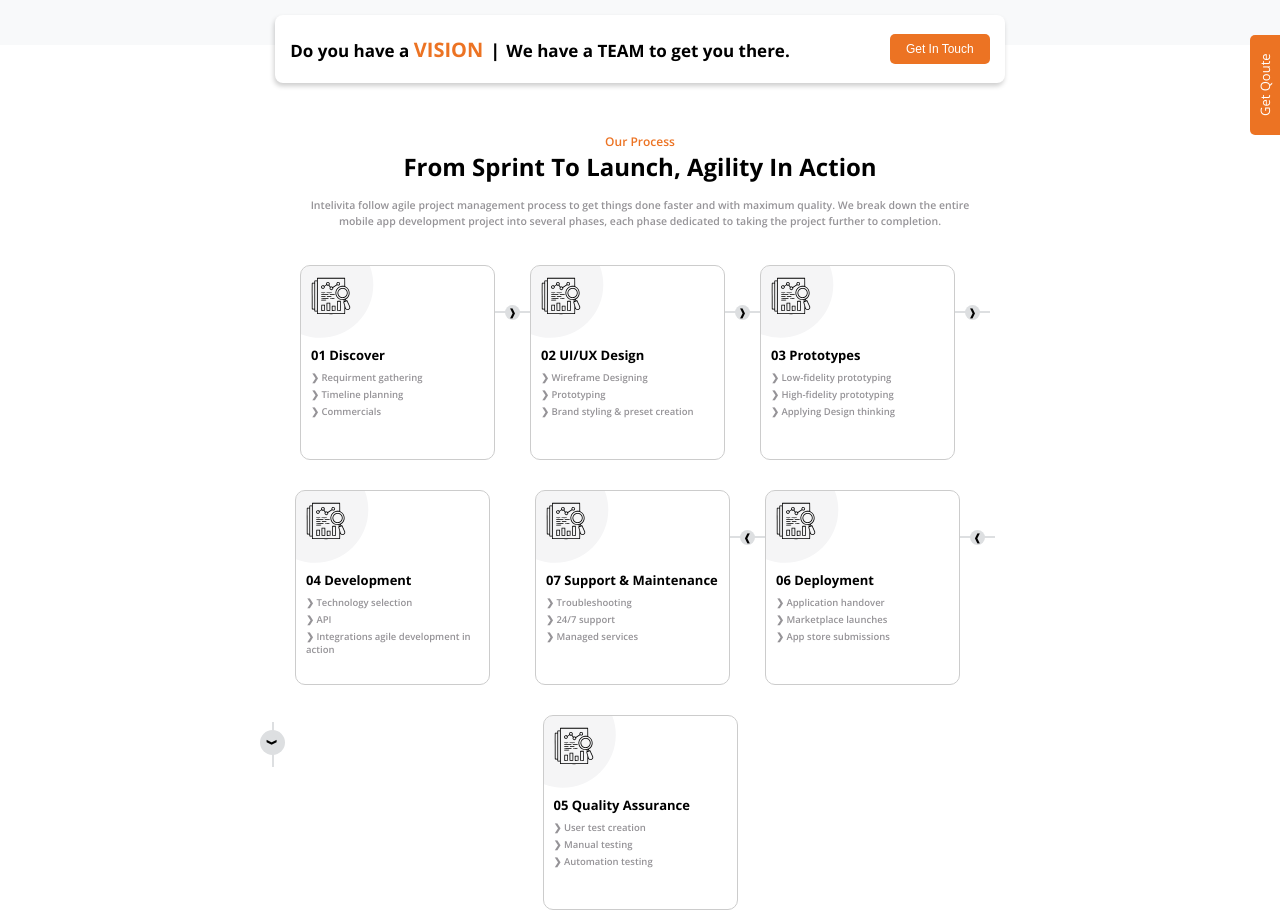
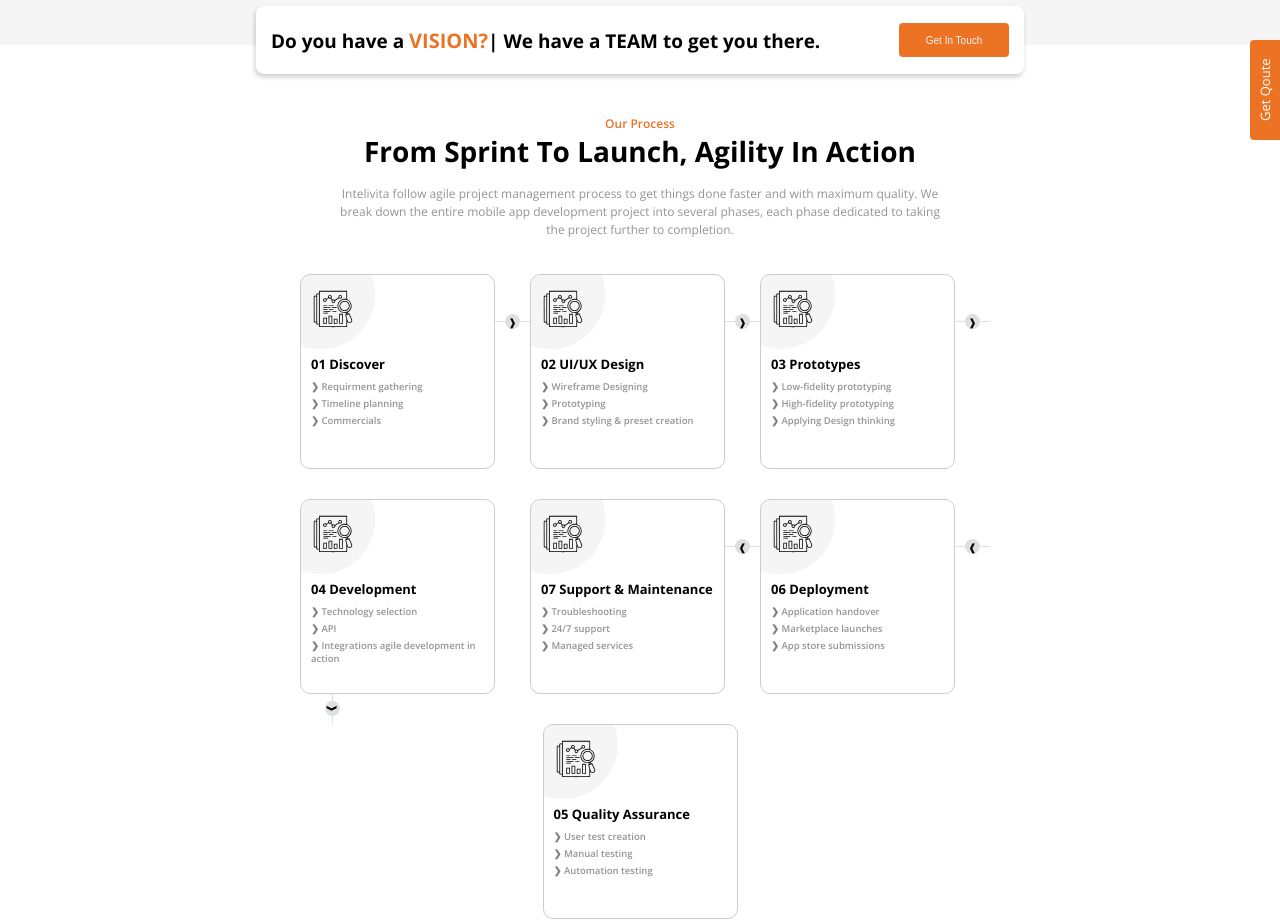
Before and after one commit to AbdelwahabTop/alexapps-task, a plain HTML site: page index.html in a window 1280 px wide. Drawn offline with nearby package versions, Linux system fonts and the light colour scheme; a script that the page names is missing.

Commit message:
Refactor some code

```diff
--- a/index.html
+++ b/index.html
@@ -17,7 +17,7 @@
       <div class="qoute">Get Qoute</div>
       <div class="alert">
         <div class="alert__content">
-          Do you have a <span class="orange">VISION</span> &#10072; We have a TEAM to
+          Do you have a <span class="orange">VISION?</span>| We have a TEAM to
           get you there.
         </div>
         <button class="alert__btn">Get In Touch</button>
@@ -50,13 +50,13 @@
                 <div class="card__text">
                 <h2 class="card__title">01 Discover</h2>
                 <p class="card__info">
-                    &#10095; Requirment gathering
+                   <span class="info_arrow">&#10095;</span> Requirment gathering
                 </p>
                 <p class="card__info">
-                    &#10095; Timeline planning
+                    <span class="info_arrow">&#10095;</span> Timeline planning
                 </p>
                 <p class="card__info">
-                    &#10095; Commercials
+                    <span class="info_arrow">&#10095;</span> Commercials
                 </p>
                 </div>
             </div>
@@ -75,13 +75,13 @@
                 <div class="card__text">
                 <h2 class="card__title">02 UI/UX Design</h2>
                 <p class="card__info">
-                    &#10095; Wireframe Designing
+                    <span class="info_arrow">&#10095;</span> Wireframe Designing
                 </p>
                 <p class="card__info">
-                    &#10095; Prototyping
+                    <span class="info_arrow">&#10095;</span> Prototyping
                 </p>
                 <p class="card__info">
-                    &#10095; Brand styling &  preset creation
+                    <span class="info_arrow">&#10095;</span> Brand styling &  preset creation
                 </p>
                 </div>
             </div>
@@ -100,13 +100,13 @@
                 <div class="card__text">
                 <h2 class="card__title">03 Prototypes</h2>
                 <p class="card__info">
-                    &#10095; Low-fidelity prototyping
+                    <span class="info_arrow">&#10095;</span> Low-fidelity prototyping
                 </p>
                 <p class="card__info">
-                    &#10095; High-fidelity prototyping
+                    <span class="info_arrow">&#10095;</span> High-fidelity prototyping
                 </p>
                 <p class="card__info">
-                    &#10095; Applying Design thinking
+                    <span class="info_arrow">&#10095;</span> Applying Design thinking
                 </p>
                 </div>
             </div>
@@ -124,13 +124,13 @@
                 <div class="card__text">
                 <h2 class="card__title">04 Development</h2>
                 <p class="card__info">
-                    &#10095; Technology selection
+                    <span class="info_arrow">&#10095;</span> Technology selection
                 </p>
                 <p class="card__info">
-                    &#10095; API
+                    <span class="info_arrow">&#10095;</span> API
                 </p>
                 <p class="card__info">
-                    &#10095; Integrations agile development in action
+                    <span class="info_arrow">&#10095;</span> Integrations agile development in action
                 </p>
                 </div>
             </div>
@@ -148,13 +148,13 @@
                 <div class="card__text">
                 <h2 class="card__title">07 Support & Maintenance</h2>
                 <p class="card__info">
-                    &#10095; Troubleshooting
+                    <span class="info_arrow">&#10095;</span> Troubleshooting
                 </p>
                 <p class="card__info">
-                    &#10095; 24/7 support
+                    <span class="info_arrow">&#10095;</span> 24/7 support
                 </p>
                 <p class="card__info">
-                    &#10095; Managed services
+                    <span class="info_arrow">&#10095;</span> Managed services
 
                 </p>
                 </div>
@@ -173,13 +173,13 @@
                 <div class="card__text">
                 <h2 class="card__title">06 Deployment</h2>
                 <p class="card__info">
-                    &#10095; Application handover
+                    <span class="info_arrow">&#10095;</span> Application handover
                 </p>
                 <p class="card__info">
-                    &#10095; Marketplace launches
+                    <span class="info_arrow">&#10095;</span> Marketplace launches
                 </p>
                 <p class="card__info">
-                    &#10095; App store submissions
+                    <span class="info_arrow">&#10095;</span> App store submissions
                 </p>
                 </div>
             </div>
@@ -198,13 +198,13 @@
                 <div class="card__text">
                 <h2 class="card__title">05 Quality Assurance</h2>
                 <p class="card__info">
-                    &#10095; User test creation
+                    <span class="info_arrow">&#10095;</span> User test creation
                 </p>
                 <p class="card__info">
-                    &#10095; Manual testing
+                    <span class="info_arrow">&#10095;</span> Manual testing
                 </p>
                 <p class="card__info">
-                    &#10095; Automation testing
+                    <span class="info_arrow">&#10095;</span> Automation testing
                 </p>
                 </div>
             </div>
--- a/style.css
+++ b/style.css
@@ -30,7 +30,7 @@ main {
 }
 
 .gray {
-  background-color: #f8f9fa;
+  background-color: var(--transparent-color);
   width: 100%;
   height: 45px;
 }
@@ -40,19 +40,19 @@ main {
   transform: rotate(180deg);
   width: 30px;
   height: 100px;
-  background-color: #ec7323;
+  background-color: var(--secondary-color);
   padding: 5px;
 
   position: absolute;
-  top: 35px;
+  top: 40px;
   right: 0;
 
   display: flex;
   justify-content: center;
   align-items: center;
   color: white;
-  border-top-right-radius: 5px;
-  border-bottom-right-radius: 5px;
+  border-top-right-radius: 4px;
+  border-bottom-right-radius: 4px;
   cursor: pointer;
 
   font-size: 13px;
@@ -62,35 +62,36 @@ main {
   display: flex;
   justify-content: space-between;
   align-items: center;
-  width: 57%;
+  width: 60%;
   height: 50px;
   padding: 34px 15px;
-  margin: -30px auto;
+  margin: -39px auto;
   border: none;
   border-radius: 8px;
   box-shadow: -1px 3px 5px rgba(0, 0, 0, 0.2);
-  background-color: white;
+  background-color: var(--main-color);
   color: black;
   font-weight: 700;
-  font-size: 17px;
+  font-size: 19px;
 }
 
 .orange {
-  color: #ec7323;
+  color: var(--secondary-color);
   margin-bottom: -40px;
   font-size: 20px;
 }
 
 .alert__btn {
-  background-color: #ec7323;
-  color: white;
-  width: 100px;
-  height: 30px;
+  background-color: var(--secondary-color);
+  color: #f5f5f6;
+  width: 110px;
+  height: 34px;
   border: none;
-  border-radius: 5px;
+  border-radius: 4px;
   cursor: pointer;
   padding: 4px;
-  font-size: 12px;
+  font-size: 10px;
+  font-weight: 300;
 }
 
 .container {
@@ -106,24 +107,26 @@ main {
 .container__text {
   width: 100%;
   text-align: center;
+  /* line-height: 1.5; */
   display: flex;
   flex-direction: column;
   row-gap: 10px;
 
   font-weight: 300;
+  font-size: 14px;
+}
+
+.sm_org_txt {
+  color: var(--secondary-color);
+  font-weight: 600;
+  margin-bottom: -10px;
   font-size: 12px;
 }
 
-.sm_org_txt {
-  color: #ec7323;
-  font-weight: 600;
-  margin-bottom: -10px;
-}
-
 .paragraph {
-  width: 87%;
-  font-size: 10.5px;
-  font-weight: 600;
+  width: 80%;
+  font-size: 12px;
+  font-weight: 300;
   color: #959397;
   margin: 5px auto;
   line-height: 1.5;
@@ -160,14 +163,14 @@ main {
   right: 0;
   width: 100%;
   height: 100%;
-  background: #f5f5f6;
-  clip-path: circle(53px at 10% 10%);
+  background: var(--transparent-color);
+  clip-path: circle(55px at 10% 10%);
   transition: 0.5s ease-in-out;
   z-index: -1;
 }
 
 .card:hover:before {
-  background-color: #ff6600;
+  background-color: var(--secondary-color);
 }
 
 .card:hover {
@@ -176,14 +179,14 @@ main {
 
 #svgObject {
   position: absolute;
-  top: 10px;
-  left: 10px;
+  top: 14px;
+  left: 12px;
   width: 40px;
 }
 
-/* #svgObject:hover svg {
+#svgObject:hover svg {
   fill: white;
-} */
+}
 
 .card__text {
   margin-top: 100px;
@@ -209,6 +212,11 @@ main {
   font-weight: 600;
 }
 
+.info_arrow {
+  font-weight: 600;
+  color: #817f84;
+}
+
 .arrow_r_l {
   position: relative;
   bottom: 50px;
@@ -231,17 +239,17 @@ main {
   top: 10;
   right: -10px;
   width: 35px;
-  height: 1.3px;
+  height: 1px;
   background: #dddfe1;
   z-index: -1;
 }
 
 .arrow-down {
   position: relative;
-  bottom: -155px;
-  left: -240px;
-  width: 25px;
-  height: 25px;
+  bottom: -112px;
+  left: -180px;
+  width: 15px;
+  height: 15px;
   border-radius: 50%;
   background-color: #dddfe1;
   display: flex;
@@ -258,9 +266,9 @@ main {
   content: "";
   position: absolute;
   top: -8px;
-  right: 11px;
-  width: 2px;
-  height: 45px;
+  right: 7px;
+  width: 1.3px;
+  height: 30px;
   background: #dddfe1;
   z-index: -1;
 }
```
